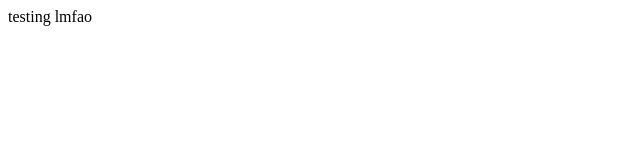
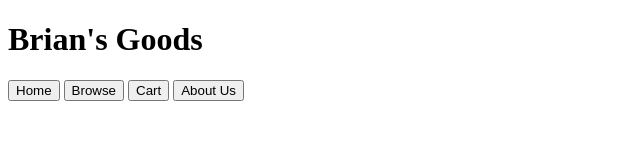
Before and after one commit to telga/comp3512-assignment-2, a plain HTML site: page index.html in a window 1280 px wide. Shown: the whole page, without its empty margins (0-640 px from the left). Drawn offline with Linux system fonts and the light colour scheme.

Commit message:
Testing Commit for gsync

```diff
--- a/index.html
+++ b/index.html
@@ -3,10 +3,18 @@
   <head>
     <meta charset="UTF-8">
     <meta name="viewport" content="width=device-width, initial-scale=1">
-    <title>Assignment 2</title>
-    <link href="css/style.css" rel="stylesheet">
+    <title>COMP 3512 - Assignment 2</title>
+    <link href="css/styles.css" rel="stylesheet">
   </head>
   <body>
-    testing lmfao
+    <header>
+      <h1>Brian's Goods</h1>
+      <nav>
+        <button class="route" data-view="home">Home</button>
+        <button class="route" data-view="browse">Browse</button>
+        <button class="route" data-view="cart">Cart</button>
+        <button id="about-btn">About Us</button>
+      </nav>
+    </header>
   </body>
 </html>
```
Also changed, not shown: css/styles.css (added).
